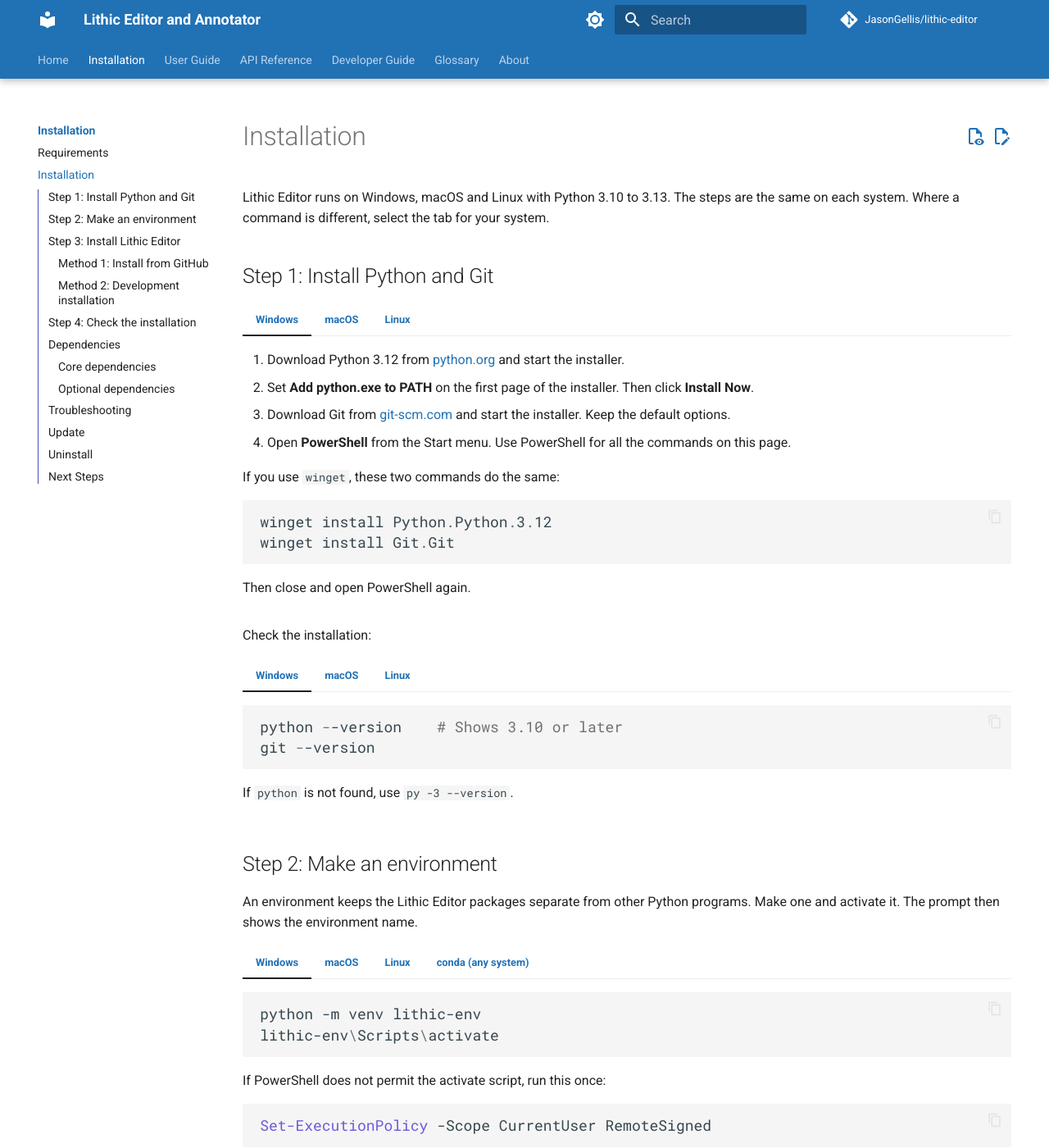
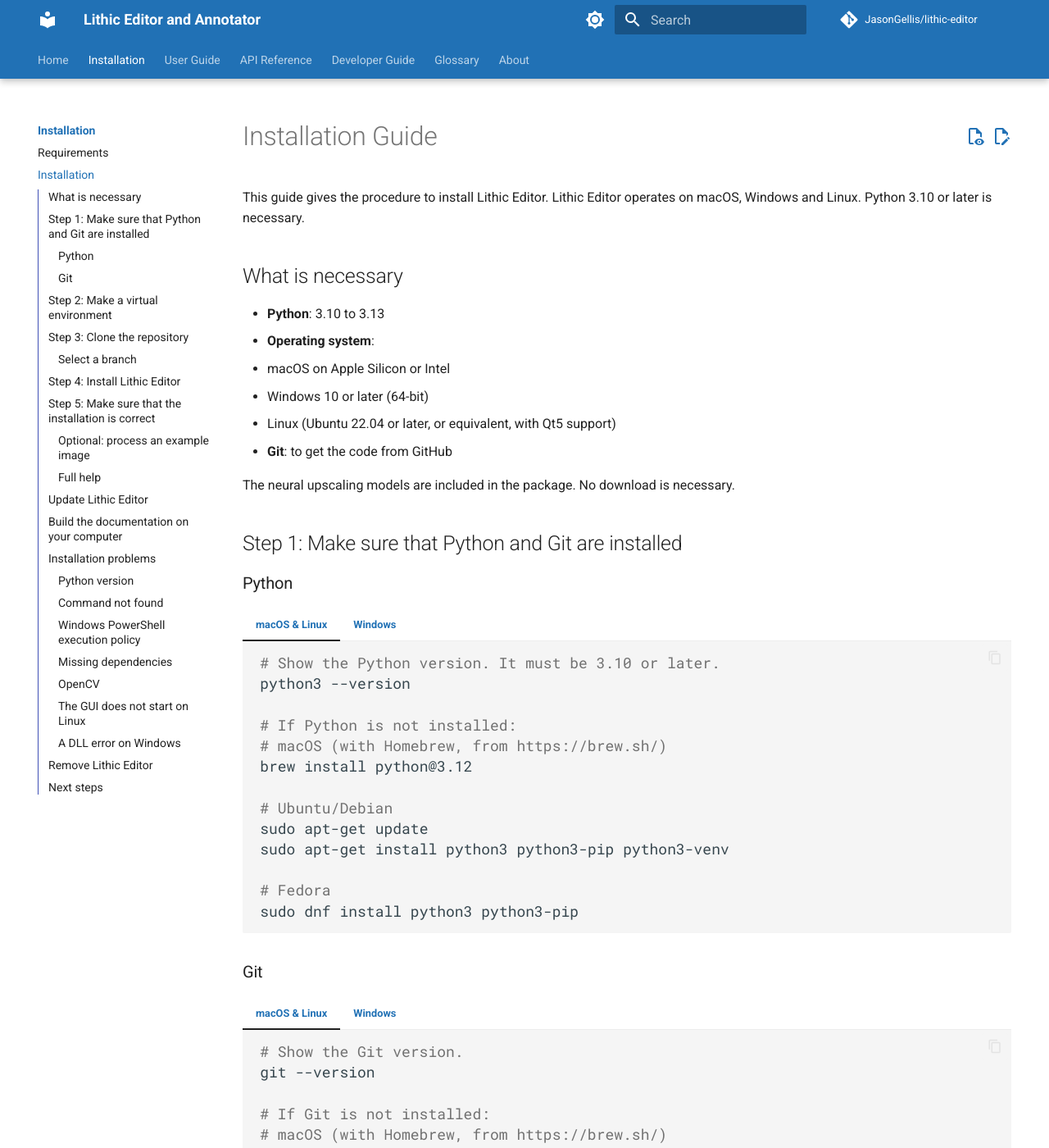
Before and after one commit to JasonGellis/lithic-editor, an MkDocs documentation site: the page built from docs/getting-started/installation.md, in a window 1280 px wide and 1400 px high. Shown: the whole window at 82% size. Built offline with MkDocs 1.6.1 and Material for MkDocs 9.7.7, drawn with Linux system fonts in a browser that asks for light colours; comment, search, counter and statistics services are not loaded; the version menu is left out; some of the changed text lies outside the part shown.

Commit message:
Restructure the installation guide after the PyLithics guide
Same five-step procedure: check Python and Git, make a virtual
environment, clone the repository and select a branch, install, and
make sure the installation is correct. Then update, build the
documentation locally, installation problems, remove, and next steps.
Tabs for macOS & Linux and for Windows at each step where the commands
differ, plus a conda tab. The optional check processes one example
image from the command line.

````diff
--- a/docs/getting-started/installation.md
+++ b/docs/getting-started/installation.md
@@ -1,234 +1,372 @@
-# Installation
+# Installation Guide
 
-Lithic Editor runs on Windows, macOS and Linux with Python 3.10 to 3.13. The steps are the same on each system. Where a command is different, select the tab for your system.
+This guide gives the procedure to install Lithic Editor. Lithic Editor
+operates on macOS, Windows and Linux. Python 3.10 or later is necessary.
 
-## Step 1: Install Python and Git
+## What is necessary
+
+- **Python**: 3.10 to 3.13
+- **Operating system**:
+  - macOS on Apple Silicon or Intel
+  - Windows 10 or later (64-bit)
+  - Linux (Ubuntu 22.04 or later, or equivalent, with Qt5 support)
+- **Git**: to get the code from GitHub
+
+The neural upscaling models are included in the package. No download is
+necessary.
+
+## Step 1: Make sure that Python and Git are installed
+
+### Python
+
+=== "macOS & Linux"
+
+    ```bash
+    # Show the Python version. It must be 3.10 or later.
+    python3 --version
+
+    # If Python is not installed:
+    # macOS (with Homebrew, from https://brew.sh/)
+    brew install python@3.12
+
+    # Ubuntu/Debian
+    sudo apt-get update
+    sudo apt-get install python3 python3-pip python3-venv
+
+    # Fedora
+    sudo dnf install python3 python3-pip
+    ```
 
 === "Windows"
-    1. Download Python 3.12 from [python.org](https://www.python.org/downloads/windows/) and start the installer.
-    2. Set **Add python.exe to PATH** on the first page of the installer. Then click **Install Now**.
-    3. Download Git from [git-scm.com](https://git-scm.com/download/win) and start the installer. Keep the default options.
-    4. Open **PowerShell** from the Start menu. Use PowerShell for all the commands on this page.
 
-    If you use `winget`, these two commands do the same:
     ```powershell
-    winget install Python.Python.3.12
-    winget install Git.Git
+    # Show the Python version. It must be 3.10 or later.
+    python --version
+
+    # If Python is not installed, get it from https://python.org
+    # During the installation, select "Add python.exe to PATH".
     ```
-    Then close and open PowerShell again.
 
-=== "macOS"
-    1. Open **Terminal** from Applications > Utilities. Use Terminal for all the commands on this page.
-    2. Install the command line tools. This installs Git:
-       ```bash
-       xcode-select --install
-       ```
-    3. Install Python 3.12. With [Homebrew](https://brew.sh):
-       ```bash
-       brew install python@3.12
-       ```
-       Or download the installer from [python.org](https://www.python.org/downloads/macos/) and start it.
+### Git
 
-=== "Linux"
-    Open a terminal. Use it for all the commands on this page. Install Python, pip, venv and Git with your package manager:
+=== "macOS & Linux"
 
     ```bash
-    # Ubuntu / Debian
-    sudo apt-get update
-    sudo apt-get install python3 python3-pip python3-venv git
+    # Show the Git version.
+    git --version
+
+    # If Git is not installed:
+    # macOS (with Homebrew, from https://brew.sh/)
+    brew install git
+
+    # Ubuntu/Debian
+    sudo apt-get install git
 
     # Fedora
-    sudo dnf install python3 python3-pip git
-
-    # Arch
-    sudo pacman -S python python-pip git
+    sudo dnf install git
     ```
 
-    The GUI needs the Qt system libraries:
-    ```bash
-    # Ubuntu / Debian
-    sudo apt-get install libxcb-xinerama0 libxcb-cursor0 libgl1 libegl1
+=== "Windows"
+
+    ```powershell
+    # Show the Git version.
+    git --version
+
+    # If Git is not installed, get it from https://git-scm.com/
     ```
 
-Check the installation:
+!!! warning "Python version"
+    Python 3.10 or later is necessary. If your version is older, install
+    a new version before you continue.
+
+## Step 2: Make a virtual environment
+
+A virtual environment prevents conflicts with other Python packages.
+Use one.
+
+=== "macOS & Linux"
+
+    ```bash
+    # Make the virtual environment
+    python3 -m venv lithic
+
+    # Activate the virtual environment
+    source lithic/bin/activate
+    ```
 
 === "Windows"
+
     ```powershell
-    python --version    # Shows 3.10 or later
-    git --version
-    ```
-    If `python` is not found, use `py -3 --version`.
+    # Make the virtual environment
+    python -m venv lithic
 
-=== "macOS"
-    ```bash
-    python3 --version   # Shows 3.10 or later
-    git --version
+    # Let PowerShell start scripts (administrator rights can be necessary)
+    Set-ExecutionPolicy Unrestricted -Scope Process
+
+    # Activate the virtual environment
+    .\lithic\Scripts\activate
     ```
 
-=== "Linux"
+=== "conda"
+
     ```bash
-    python3 --version   # Shows 3.10 or later
-    git --version
-    ```
-
-## Step 2: Make an environment
-
-An environment keeps the Lithic Editor packages separate from other Python programs. Make one and activate it. The prompt then shows the environment name.
-
-=== "Windows"
-    ```powershell
-    python -m venv lithic-env
-    lithic-env\Scripts\activate
-    ```
-    If PowerShell does not permit the activate script, run this once:
-    ```powershell
-    Set-ExecutionPolicy -Scope CurrentUser RemoteSigned
-    ```
-
-=== "macOS"
-    ```bash
-    python3 -m venv lithic-env
-    source lithic-env/bin/activate
-    ```
-
-=== "Linux"
-    ```bash
-    python3 -m venv lithic-env
-    source lithic-env/bin/activate
-    ```
-
-=== "conda (any system)"
-    ```bash
+    # Make and activate a conda environment
     conda create -n lithic python=3.12
     conda activate lithic
     ```
 
-Activate the environment each time you open a new terminal before you use Lithic Editor.
+!!! tip "Active virtual environment"
+    When the virtual environment is active, the command prompt starts
+    with `(lithic)`.
 
-## Step 3: Install Lithic Editor
+## Step 3: Clone the repository
 
-With the environment active, select one method.
-
-### Method 1: Install from GitHub
-
-For most users.
-
-```bash
-pip install git+https://github.com/JasonGellis/lithic-editor.git
-```
-
-To install a tagged release, add `@<tag>` to the end of the URL.
-
-### Method 2: Development installation
-
-For users who change the code.
+Clone the Lithic Editor repository from GitHub:
 
 ```bash
 git clone https://github.com/JasonGellis/lithic-editor.git
 cd lithic-editor
-
-pip install -e .              # the package
-pip install -e ".[dev]"       # the package, the tests and ruff
-pip install -e ".[docs]"      # the package and the documentation tools
-pip install -e ".[dev,docs]"  # all tools
 ```
 
-pip installs all dependencies with the package. This includes `opencv-contrib-python`, which the neural upscaling models need.
+### Select a branch
 
-## Step 4: Check the installation
+- **Stable**: the `main` branch has the most recent release. Use it
+  unless you have a reason to use the development version.
+- **Development**: the `develop` branch has the changes for the next
+  release. It can be less stable.
 
 ```bash
-lithic-editor --version   # Shows the version
-lithic-editor --help      # Shows the commands
-lithic-editor gui         # Starts the GUI
+# The stable release
+git checkout main
+
+# The development version
+git checkout develop
 ```
 
-On macOS, the first start of the GUI can open a Security & Privacy dialog. Give the permission.
+## Step 4: Install Lithic Editor
 
-## Dependencies
+Install Lithic Editor and its dependencies:
 
-### Core dependencies
+```bash
+pip install .
+```
 
-| Package | Purpose |
-|---------|---------|
-| numpy | Array operations |
-| opencv-contrib-python | Image processing and the neural upscaling models |
-| Pillow | Image input and output |
-| PyQt5 | GUI framework |
-| scikit-image | Thresholding and skeletonization |
-| networkx | Graph analysis |
-| scipy | Scientific computing |
-| PyYAML | The configuration file |
+This command:
 
-!!! note "opencv-contrib-python"
-    The neural upscaling models need the `contrib` build of OpenCV. The plain `opencv-python` package does not include them.
+- Installs the Lithic Editor package and the neural upscaling models
+- Installs the dependencies, including `opencv-contrib-python`
+- Makes the `lithic-editor` command available
 
-### Optional dependencies
+To change the code, install in editable mode with the development
+tools:
 
-| Group | Purpose | Packages |
-|-------|---------|----------|
-| `test` | Run the tests | pytest, pytest-qt, pytest-cov |
-| `dev` | Run the tests and the linter | `test` packages and ruff |
-| `docs` | Build the documentation | mkdocs, mkdocs-material, mkdocs-material-extensions, pymdown-extensions |
+```bash
+pip install -e ".[dev]"
+```
 
-You do not need the `docs` packages to read the documentation. Run `lithic-editor docs` to open the online documentation.
+To build the documentation on your computer, add the documentation
+tools:
 
-## Troubleshooting
+```bash
+pip install -e ".[dev,docs]"
+```
 
-??? failure "'lithic-editor' is not recognized / command not found"
-    The environment is not active, or the install went into another environment.
-    Activate the environment (Step 2) and run `pip install` again. Or start the program with `python -m lithic_editor`.
-
-??? failure "ImportError: No module named 'PyQt5'"
-    Install PyQt5 by hand:
+!!! tip "Installation without a clone"
+    To install without a clone of the repository:
     ```bash
-    pip install PyQt5
+    pip install git+https://github.com/JasonGellis/lithic-editor.git
     ```
 
-??? failure "OpenCV import error, or no neural upscaling"
-    Remove all OpenCV packages. Then install `opencv-contrib-python`:
-    ```bash
-    pip uninstall opencv-python opencv-python-headless opencv-contrib-python
-    pip install opencv-contrib-python
-    ```
+## Step 5: Make sure that the installation is correct
 
-??? failure "The GUI does not start on Linux"
-    Install the Qt system libraries:
-    ```bash
-    # Ubuntu / Debian
-    sudo apt-get install libxcb-xinerama0 libxcb-cursor0 libgl1 libegl1
-
-    # Fedora
-    sudo dnf install python3-qt5
-    ```
-
-??? failure "Permission denied"
-    Install in your user directory:
-    ```bash
-    pip install --user git+https://github.com/JasonGellis/lithic-editor.git
-    ```
-
-??? failure "Windows: a DLL error when the GUI starts"
-    Install the [Visual C++ redistributable](https://aka.ms/vs/17/release/vc_redist.x64.exe) from Microsoft.
-
-## Update
+Show the version and the commands:
 
 ```bash
-# Installed from GitHub
-pip install --upgrade git+https://github.com/JasonGellis/lithic-editor.git
-
-# Development installation
-cd lithic-editor
-git pull
-pip install -e . --upgrade
+lithic-editor --version
+lithic-editor --help
 ```
 
-## Uninstall
+Start the graphical interface:
 
 ```bash
-pip uninstall lithic-editor
+lithic-editor gui
 ```
 
-## Next Steps
+A window with the title **Lithic Editor and Annotator** opens. If the
+window opens, the installation is correct.
 
-Go to the [User Guide](../user-guide/overview.md) to process your first drawing.
+!!! note "macOS"
+    The first start of the GUI can open a Security & Privacy dialog.
+    Give the permission.
+
+### Optional: process an example image
+
+The repository has example drawings in `example_images/`. Process one
+from the command line:
+
+```bash
+lithic-editor process example_images/369.png --output results --auto-upscale --debug
+```
+
+The result is in `results/369_cleaned.png`. The debug images show each
+processing step. If there are no errors, the full pipeline operates.
+
+### Full help
+
+```bash
+# All commands
+lithic-editor --help
+
+# All options of the process command
+lithic-editor process --help
+
+# The full help text
+lithic-editor help
+```
+
+## Update Lithic Editor
+
+To update to the latest version:
+
+```bash
+# Go to the Lithic Editor directory
+cd lithic-editor
+
+# Get the latest changes
+git pull
+
+# Install again
+pip install . --upgrade
+```
+
+## Build the documentation on your computer
+
+To read the documentation without an internet connection:
+
+```bash
+# Serve the documentation at http://127.0.0.1:8000
+lithic-editor docs --offline
+```
+
+To edit and build the documentation, install the documentation tools
+and start the MkDocs server:
+
+```bash
+pip install -e ".[docs]"
+mkdocs serve
+```
+
+!!! tip "Online documentation"
+    `lithic-editor docs` opens the online documentation in your browser.
+
+## Installation problems
+
+### Python version
+
+If you get a Python version error:
+
+```bash
+# Show your Python version
+python --version
+
+# If necessary, install Python 3.10 or later with your package manager
+# macOS (with Homebrew)
+brew install python@3.12
+
+# Ubuntu/Debian
+sudo apt-get update
+sudo apt-get install python3.12 python3.12-venv
+
+# Windows: get Python from python.org
+```
+
+### Command not found
+
+If `lithic-editor` is not found, the virtual environment is not active,
+or the installation went into another environment:
+
+```bash
+# Activate the virtual environment, then install again
+pip install .
+
+# Or start Lithic Editor without the command
+python -m lithic_editor gui
+```
+
+### Windows PowerShell execution policy
+
+If you get an execution policy error on Windows:
+
+```powershell
+# Start PowerShell as Administrator
+Set-ExecutionPolicy RemoteSigned
+
+# Or for the current session only
+Set-ExecutionPolicy Unrestricted -Scope Process
+```
+
+### Missing dependencies
+
+If you get a missing dependency error:
+
+```bash
+# Update pip first
+pip install --upgrade pip
+
+# Then install again with full output
+pip install . -v
+```
+
+### OpenCV
+
+The neural upscaling models need the `contrib` build of OpenCV. If
+OpenCV does not install, or upscaling does not operate:
+
+```bash
+# Remove all OpenCV packages
+pip uninstall opencv-python opencv-python-headless opencv-contrib-python
+
+# Install the contrib build, then Lithic Editor
+pip install "opencv-contrib-python>=4.8"
+pip install .
+```
+
+### The GUI does not start on Linux
+
+Install the Qt system libraries:
+
+```bash
+# Ubuntu/Debian
+sudo apt-get install libxcb-xinerama0 libxcb-cursor0 libgl1 libegl1
+
+# Fedora
+sudo dnf install python3-qt5
+```
+
+### A DLL error on Windows
+
+Install the [Visual C++ redistributable](https://aka.ms/vs/17/release/vc_redist.x64.exe)
+from Microsoft. Then start Lithic Editor again.
+
+## Remove Lithic Editor
+
+```bash
+# Remove the Lithic Editor package
+pip uninstall lithic-editor
+
+# Stop and remove the virtual environment
+deactivate
+rm -rf lithic/  # On Windows: rmdir /s lithic
+```
+
+## Next steps
+
+Lithic Editor is installed. Now:
+
+1. [Prepare your images](../user-guide/images.md)
+2. [Process your first drawing](../user-guide/processing.md)
+3. [Add arrows and save the result](../user-guide/arrows.md)
+
+If you have an installation problem that is not in this guide, see the
+[troubleshooting guide](../user-guide/troubleshooting.md) or [open an
+issue on GitHub](https://github.com/JasonGellis/lithic-editor/issues).
````
